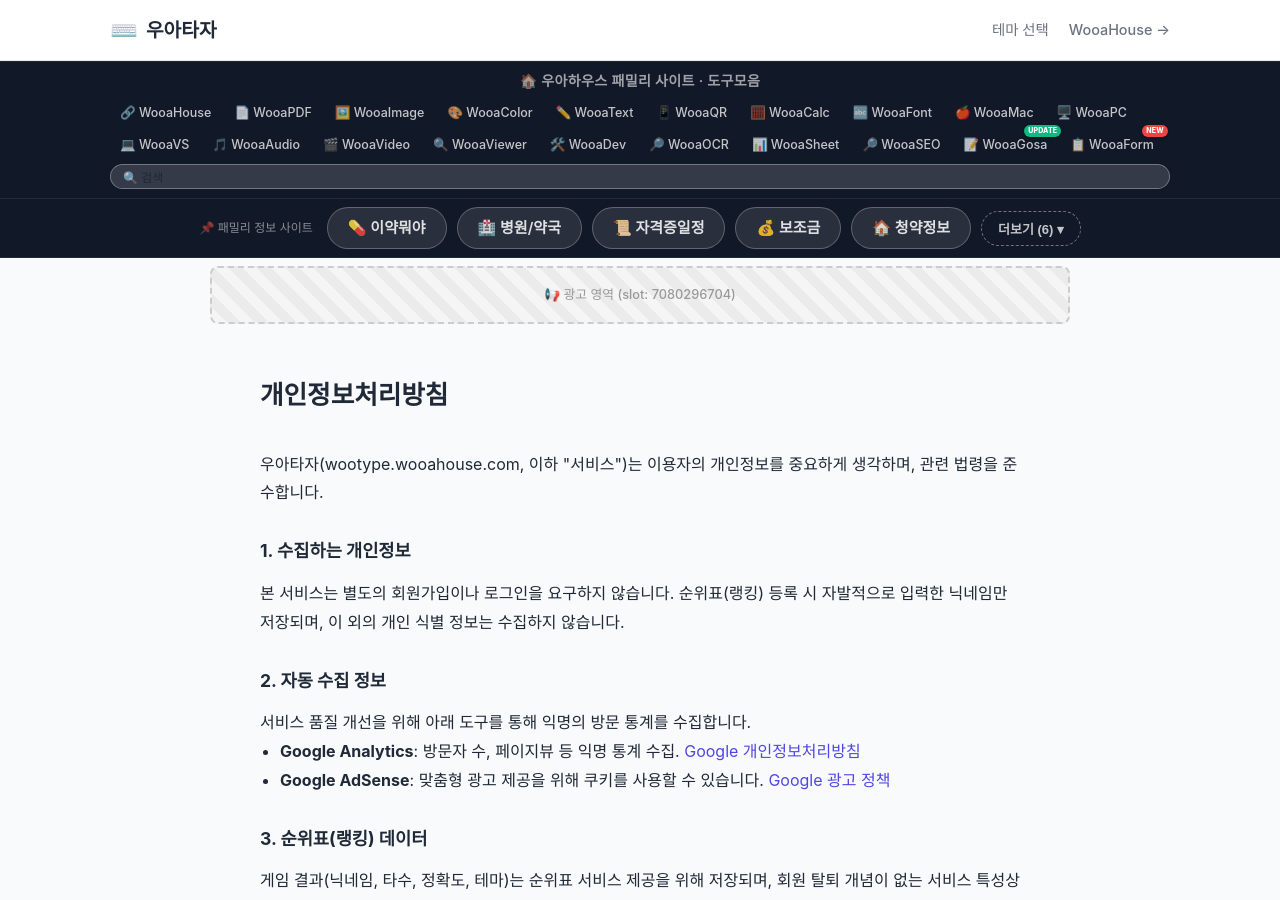
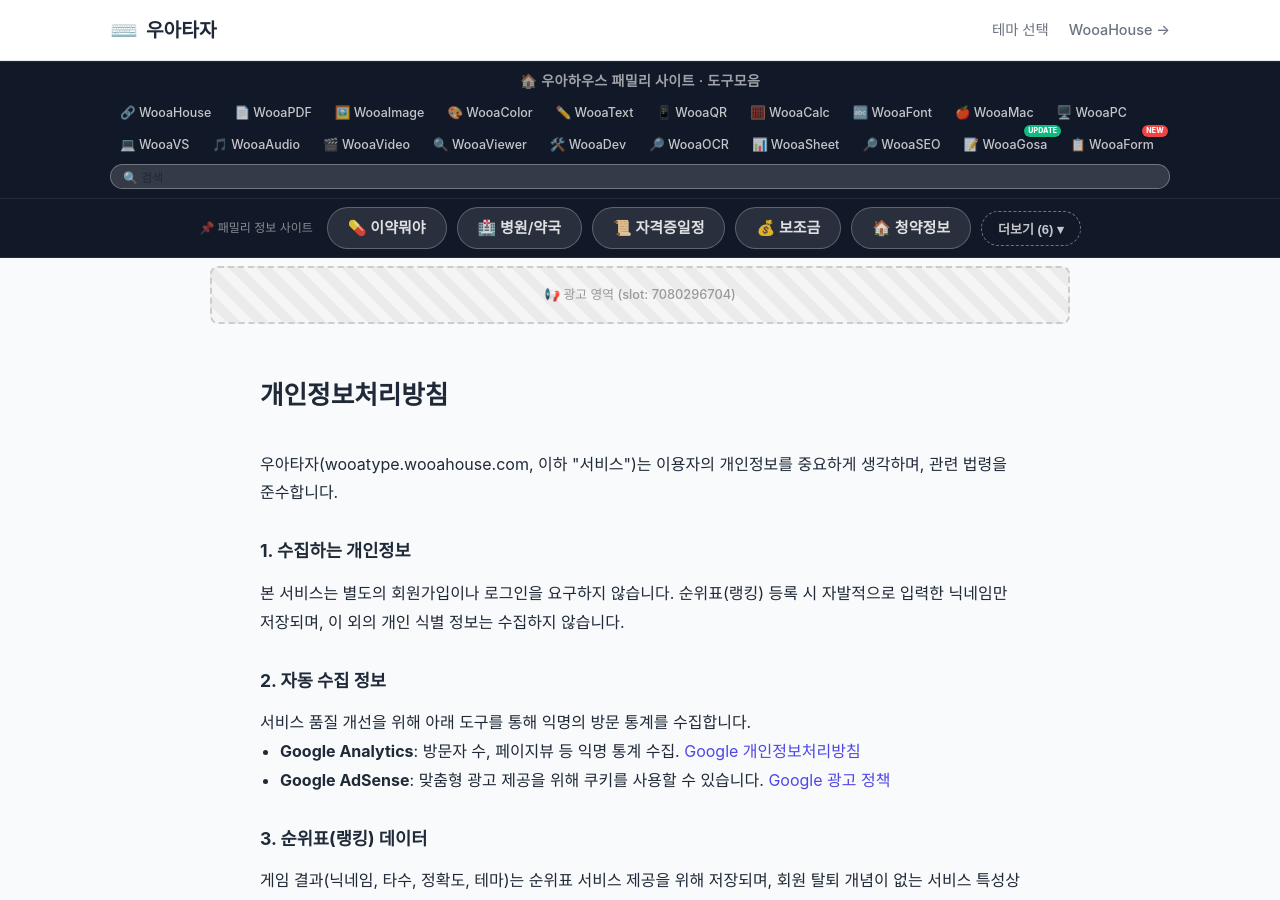
Before and after one commit to ingmaster83-code/wooatype, a Jekyll site: the page built from privacy/index.html, in a window 1280 px wide and 900 px high. Built offline with Jekyll 4.4.1, drawn with Linux system fonts in a browser that asks for light colours; some web fonts are replaced.

Commit message:
Fix domain/repo naming: wootype -> wooatype (matches wooa+category convention)

```diff
--- a/CNAME
+++ b/CNAME
@@ -1 +1 @@
-wootype.wooahouse.com
+wooatype.wooahouse.com
--- a/_config.yml
+++ b/_config.yml
@@ -2,7 +2,7 @@
 description: >-
   과자, 라면, 아이스크림 등 익숙한 이름으로 즐기는 타자연습 게임.
   타수와 정확도를 바로 확인하고 순위표에 도전하세요.
-url: "https://wootype.wooahouse.com"
+url: "https://wooatype.wooahouse.com"
 baseurl: ""
 lang: ko
 timezone: Asia/Seoul
--- a/_layouts/type-theme.html
+++ b/_layouts/type-theme.html
@@ -377,7 +377,7 @@
       }
     }
 
-    window._wootypeLastResult = r;
+    window._wooatypeLastResult = r;
     loadLeaderboard();
   }
 
@@ -398,7 +398,7 @@
   }
 
   document.getElementById('btnSubmitScore').addEventListener('click', function () {
-    var r = window._wootypeLastResult;
+    var r = window._wooatypeLastResult;
     if (!r) return;
     var nickname = document.getElementById('nicknameInput').value;
     var statusEl = document.getElementById('submitStatus');
--- a/assets/js/leaderboard.js
+++ b/assets/js/leaderboard.js
@@ -23,7 +23,7 @@
       db = firebase.firestore();
       ready = true;
     } catch (e) {
-      console.warn('[wootype] Firebase 초기화 실패:', e);
+      console.warn('[wooatype] Firebase 초기화 실패:', e);
       ready = false;
     }
     return ready;
@@ -49,7 +49,7 @@
       accuracy: Math.round(accuracy * 10) / 10,
       createdAt: firebase.firestore.FieldValue.serverTimestamp(),
     }).then(function () { return true; })
-      .catch(function (e) { console.warn('[wootype] 점수 등록 실패:', e); return false; });
+      .catch(function (e) { console.warn('[wooatype] 점수 등록 실패:', e); return false; });
   }
 
   /**
@@ -73,7 +73,7 @@
         return rows;
       })
       .catch(function (e) {
-        console.warn('[wootype] 순위표 조회 실패:', e);
+        console.warn('[wooatype] 순위표 조회 실패:', e);
         return [];
       });
   }
--- a/assets/js/typing-sound.js
+++ b/assets/js/typing-sound.js
@@ -5,7 +5,7 @@
 (function (global) {
   'use strict';
 
-  var STORAGE_KEY = 'wootype_muted';
+  var STORAGE_KEY = 'wooatype_muted';
   var ctx = null;
 
   function getCtx() {
--- a/privacy/index.html
+++ b/privacy/index.html
@@ -7,7 +7,7 @@
 <div style="max-width:800px;margin:0 auto;padding:40px 20px;line-height:1.8;">
   <h1 style="font-size:1.6rem;font-weight:800;margin-bottom:32px;">개인정보처리방침</h1>
 
-  <p>우아타자(wootype.wooahouse.com, 이하 "서비스")는 이용자의 개인정보를 중요하게 생각하며, 관련 법령을 준수합니다.</p>
+  <p>우아타자(wooatype.wooahouse.com, 이하 "서비스")는 이용자의 개인정보를 중요하게 생각하며, 관련 법령을 준수합니다.</p>
 
   <h2 style="font-size:1.1rem;font-weight:700;margin:28px 0 12px;">1. 수집하는 개인정보</h2>
   <p>본 서비스는 별도의 회원가입이나 로그인을 요구하지 않습니다. 순위표(랭킹) 등록 시 자발적으로 입력한 닉네임만 저장되며, 이 외의 개인 식별 정보는 수집하지 않습니다.</p>
--- a/robots.txt
+++ b/robots.txt
@@ -1,4 +1,4 @@
 User-agent: *
 Allow: /
 
-Sitemap: https://wootype.wooahouse.com/sitemap.xml
+Sitemap: https://wooatype.wooahouse.com/sitemap.xml
```
